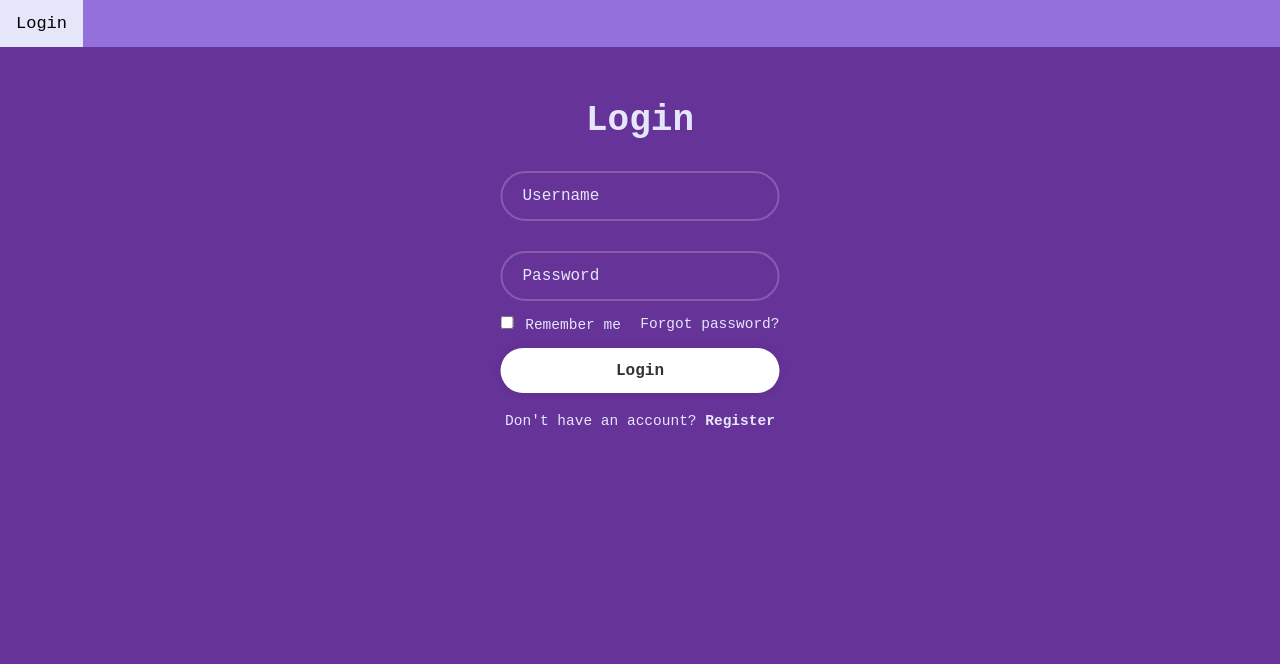
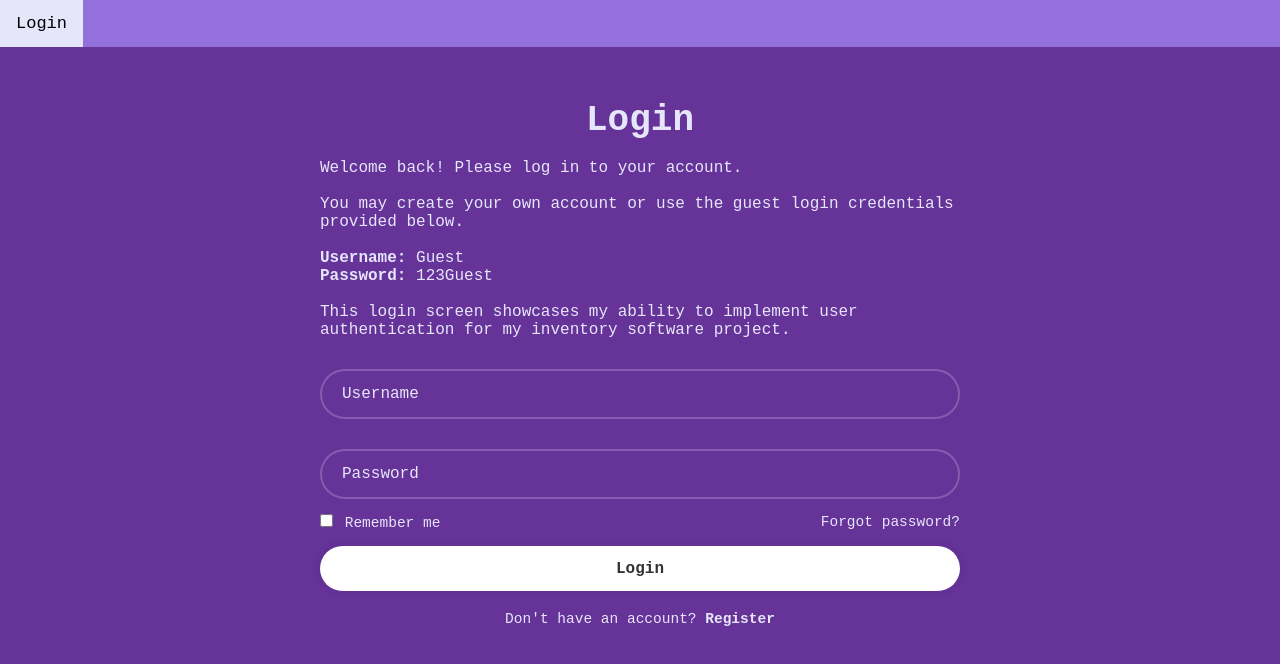
Before and after one commit to Pavel-Martinez-22/Inventory_Project-Software_Engineering, a website: page views/login.html in a window 1280 px wide. Drawn offline with Linux system fonts and the light colour scheme; files that its build step writes are made by us from their sources; files whose address does not match are found by name.

Commit message:
Updated Login Info

```diff
--- a/views/login.html
+++ b/views/login.html
@@ -16,7 +16,12 @@
 
     <div class="wrapper">
       <form action="">
-        <h1>Login</h1>
+        <h1>Login</h1><br>
+        <p>Welcome back! Please log in to your account.</p><br>
+        <p>You may create your own account or use the guest login credentials provided below.</p><br>
+        <p><strong>Username:</strong> Guest</p>
+        <p><strong>Password:</strong> 123Guest</p><br>
+        <p>This login screen showcases my ability to implement user authentication for my inventory software project.</p>
         <div class="input-box">
           <input type="text" placeholder="Username" required />
           <i class="bx bxs-user"></i>
```
